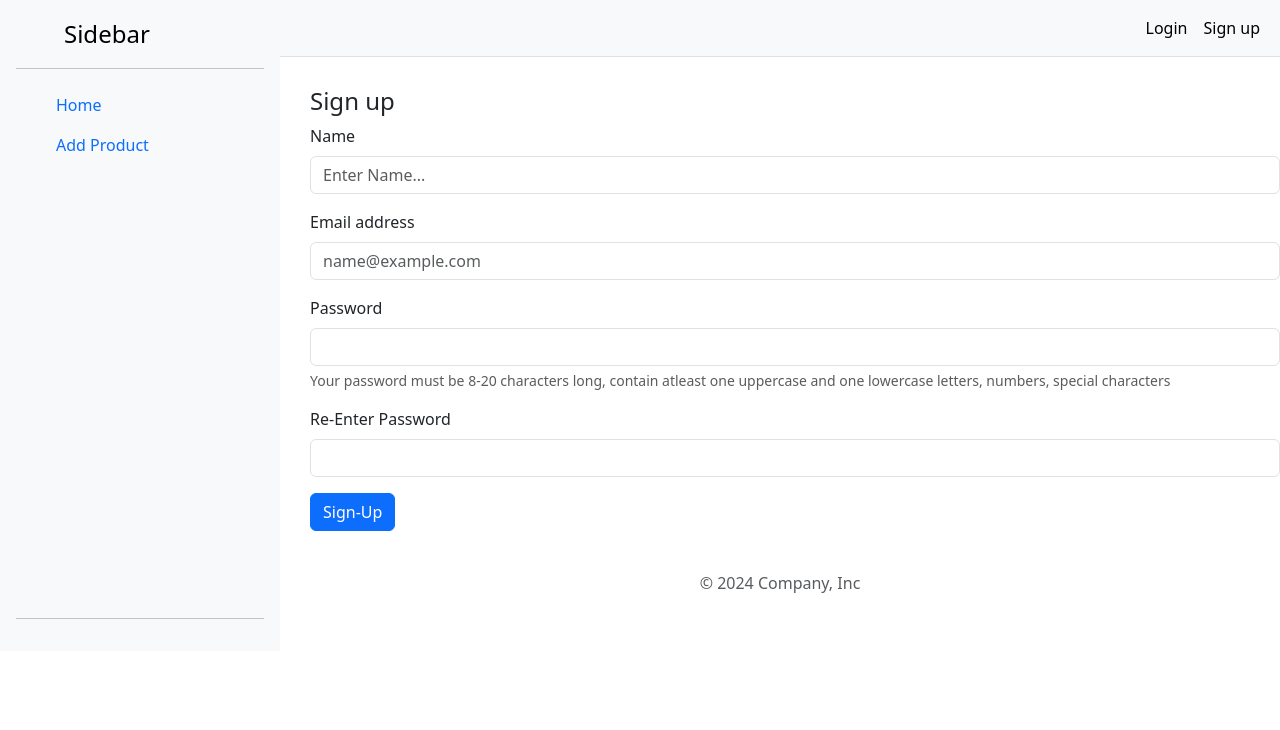
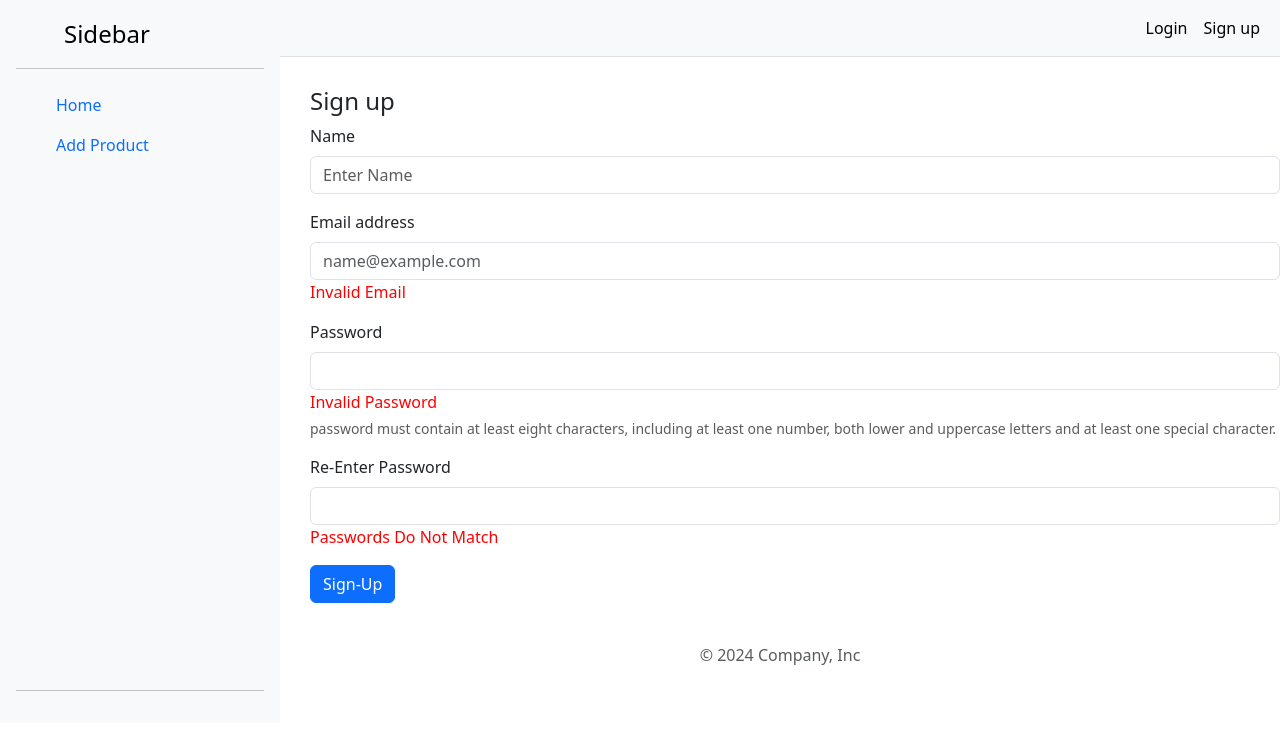
Before and after one commit to hinazafar/task1-hinayasir, a React (Vite) app: page /sign-up in a window 1280 px wide. Shown: the top 730 px of the page. Built offline with nearby package versions, Linux system fonts and the light colour scheme.

Commit message:
sign up functionality

```diff
--- a/src/components/ProductList.jsx
+++ b/src/components/ProductList.jsx
@@ -1,7 +1,7 @@
 import { useLoaderData } from "react-router-dom";
 import ProductItem from "./ProductItem";
 const ProductList = () => {
-  const productList = useLoaderData();
+  //const productList = useLoaderData();
   //console.log("Product List", productList);
   return (
     <>
@@ -12,12 +12,5 @@ const ProductList = () => {
     </>
   );
 };
-export const productLoader = () => {
-  return fetch("https://dummyjson.com/products")
-    .then((res) => res.json())
-    .then((data) => {
-      return data.products;
-    });
-};
 
 export default ProductList;
--- a/src/components/SignUp.jsx
+++ b/src/components/SignUp.jsx
@@ -1,17 +1,53 @@
-import { useState } from "react";
+import { useRef, useState } from "react";
 
 const SignUp = () => {
-  const [name, setName] = useState();
-  const [email, setEmail] = useState();
-  const [password, setPassword] = useState();
-  const [password2, setPassword2] = useState();
+  const [error, setError] = useState("");
+  const name = useRef();
+  const [email, setEmail] = useState("");
+  const [password, setPassword] = useState("");
+  const [rePassword, setRePassword] = useState("");
+  const [isEmailValid, setIsEmailValid] = useState();
+  const [isPasswordValid, setIsPasswordValid] = useState();
+  const [isPasswordMatch, setIsPasswordMatch] = useState();
+  // Email validation regex
+  const emailRegex = /^[^\s@]+@[^\s@]+\.[^\s@]+$/;
 
-  const handleSubmit = () => {
+  // Password validation regex (example: at least 8 characters, one letter, and one number)
+  const passwordRegex =
+    /(?=^.{8,}$)((?=.*\d)(?=.*\W+))(?![.\n])(?=.*[A-Z])(?=.*[a-z]).*$/;
+  // Handle email input change
+  const handleEmailChange = (e) => {
+    const value = e.target.value;
+    setEmail(value);
+    setIsEmailValid(emailRegex.test(value));
+  };
+
+  // Handle password input change
+  const handlePasswordChange = (e) => {
+    const value = e.target.value;
+    setPassword(value);
+    setIsPasswordValid(passwordRegex.test(value));
+    setIsPasswordMatch(value === rePassword);
+  };
+  // Handle re-enter password input change
+  const handleRePasswordChange = (e) => {
+    const value = e.target.value;
+    setRePassword(value);
+    setIsPasswordMatch(value === password);
+  };
+
+  const handleSubmit = async (e) => {
     e.preventDefault();
-    console.log(name, email, password, password2);
+    if (isEmailValid && isPasswordMatch && isPasswordValid) {
+      console.log(name.current.value, email, password);
+    }
   };
   return (
-    <form method="POST" className="signup container-div" action={handleSubmit}>
+    <form
+      method="POST"
+      className="signup container-div"
+      onSubmit={handleSubmit}
+    >
       <h4>Sign up</h4>
       <div className="mb-3">
         <label htmlFor="name" className="form-label">
@@ -20,9 +56,9 @@ const SignUp = () => {
         <input
           type="text"
           className="form-control"
-          placeholder="Enter Name..."
-          value={name}
-          onChange={(e) => setName(e.target.value)}
+          placeholder="Enter Name"
+          required
+          ref={name}
         />
       </div>
       <div className="mb-3">
@@ -34,9 +70,13 @@ const SignUp = () => {
           className="form-control"
           id="exampleFormControlInput1"
           placeholder="name@example.com"
+          required
           value={email}
-          onChange={(e) => setEmail(e.target.value)}
+          onChange={handleEmailChange}
         />
+        <div style={{ color: isEmailValid ? "green" : "red" }}>
+          {isEmailValid ? "Valid Email" : "Invalid Email"}
+        </div>
       </div>
       <div className="mb-3">
         <label htmlFor="inputPassword5" className="form-label">
@@ -49,11 +89,16 @@ const SignUp = () => {
           className="form-control"
           aria-describedby="passwordHelpBlock"
           value={password}
-          onChange={(e) => setPassword(e.target.value)}
+          onChange={handlePasswordChange}
+          minLength={8}
         />
+        <div style={{ color: isPasswordValid ? "green" : "red" }}>
+          {isPasswordValid ? "Valid Password" : "Invalid Password"}
+        </div>
         <div id="passwordHelpBlock" className="form-text">
-          Your password must be 8-20 characters long, contain atleast one
-          uppercase and one lowercase letters, numbers, special characters
+          password must contain at least eight characters, including at least
+          one number, both lower and uppercase letters and at least one special
+          character.
         </div>
       </div>
       <div className="mb-3">
@@ -63,16 +108,22 @@ const SignUp = () => {
         <input
           type="password"
           id="inputPassword6"
+          required
+          minLength={8}
+          onChange={handleRePasswordChange}
           className="form-control"
           aria-describedby="passwordHelpBlock"
-          value={password2}
-          onChange={(e) => setPassword2(e.target.value)}
+          value={rePassword}
         />
+        <div style={{ color: isPasswordMatch ? "green" : "red" }}>
+          {isPasswordMatch ? "Passwords Match" : "Passwords Do Not Match"}
+        </div>
       </div>
 
       <button type="submit" className="btn btn-primary">
         Sign-Up
       </button>
+      <p className="text-danger">{error}</p>
     </form>
   );
 };
--- a/src/main.jsx
+++ b/src/main.jsx
@@ -4,7 +4,7 @@ import { RouterProvider, createBrowserRouter } from "react-router-dom";
 import App from "./routes/App.jsx";
 import AddProduct from "./components/AddProduct.jsx";
 import "./index.css";
-import ProductList, { productLoader } from "./components/ProductList.jsx";
+import ProductList from "./components/ProductList.jsx";
 import SignUp from "./components/SignUp.jsx";
 import SignIn from "./components/SignIn.jsx";
 import ForgotPassword from "./components/ForgotPassword.jsx";
@@ -19,7 +19,7 @@ const router = createBrowserRouter([
     path: "/",
     element: <App />,
     children: [
-      { path: "/", element: <ProductList />, loader: productLoader },
+      { path: "/", element: <ProductList /> },
       {
         path: "/add-product",
         element: <AddProduct />,
```
